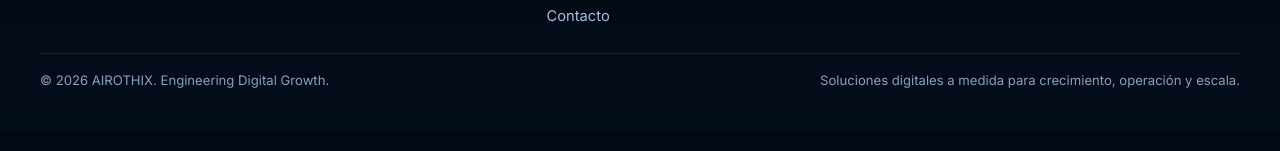
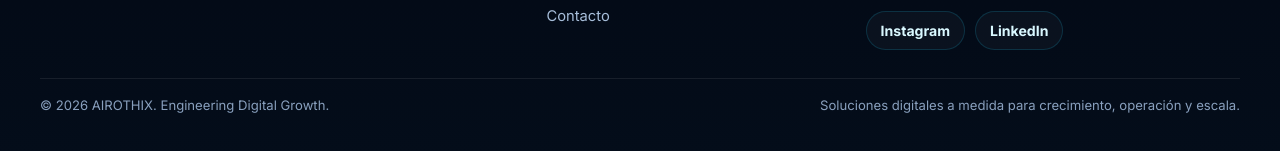
Before and after one commit to AndresFuenzalidaR/Airothix, a website: page index.html in a window 1280 px wide. Shown: the part 6689-6840 px from the top of the page. Before the commit the page ends 6819 px from the top, so only its background shows below. Drawn offline with Linux system fonts and the light colour scheme.

Commit message:
Add social links to footer

```diff
--- a/index.html
+++ b/index.html
@@ -267,6 +267,9 @@ footer{padding:42px 0;border-top:1px solid var(--line);color:var(--muted);backgr
 .footer-links,.footer-contact{display:grid;gap:10px}
 .footer-links a,.footer-contact a,.footer-contact span{color:#a6bdd9;font-size:.92rem}
 .footer-links a:hover,.footer-contact a:hover{color:#fff}
+.footer-social{display:flex;flex-wrap:wrap;gap:10px;margin-top:14px}
+.footer-social a{display:inline-flex;align-items:center;justify-content:center;padding:10px 14px;border-radius:999px;border:1px solid rgba(24,213,255,.16);background:rgba(255,255,255,.03);color:#d9f8ff;font-size:.88rem;font-weight:700;transition:border-color .25s ease,transform .25s ease,color .25s ease}
+.footer-social a:hover{transform:translateY(-2px);border-color:rgba(24,213,255,.4);color:#fff}
 .footer-bottom{display:flex;justify-content:space-between;align-items:center;gap:18px;margin-top:28px;padding-top:18px;border-top:1px solid rgba(255,255,255,.08);font-size:.82rem;color:#89a0be}
 
 @media(max-width:980px){
@@ -1364,6 +1367,10 @@ footer{padding:42px 0;border-top:1px solid var(--line);color:var(--muted);backgr
           <a href="mailto:contacto@airothix.cl">contacto@airothix.cl</a>
           <span>Respuesta inicial en menos de 24 horas hábiles.</span>
           <a href="#inicio">Volver arriba ↑</a>
+        </div>
+        <div class="footer-social" aria-label="Redes sociales AIROTHIX">
+          <a href="https://www.instagram.com/airothix/" target="_blank" rel="noreferrer noopener" aria-label="Instagram de AIROTHIX">Instagram</a>
+          <a href="https://www.linkedin.com/company/airothix/" target="_blank" rel="noreferrer noopener" aria-label="LinkedIn de AIROTHIX">LinkedIn</a>
         </div>
       </div>
     </div>
```
